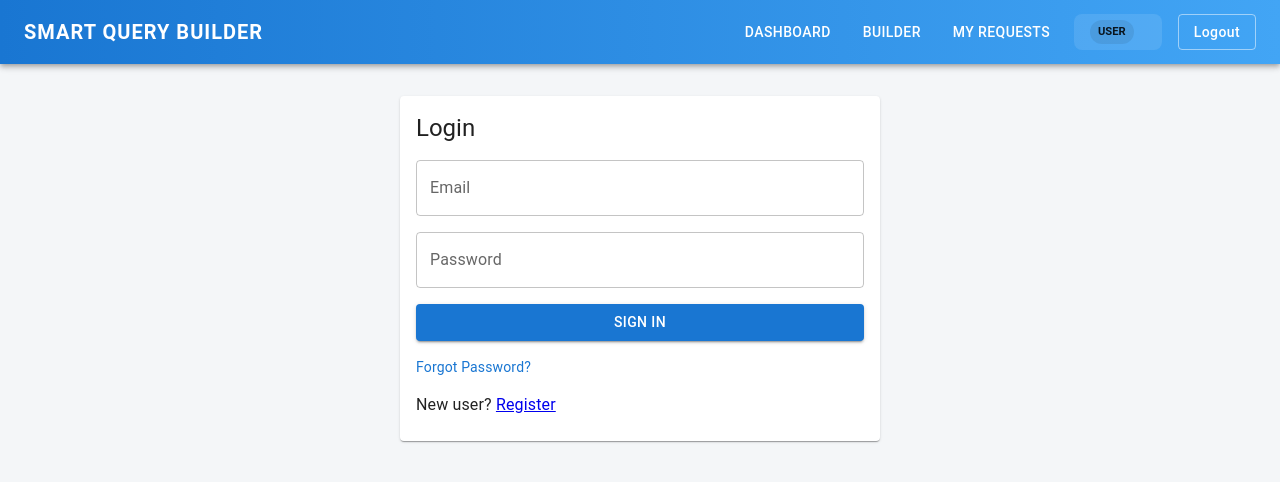
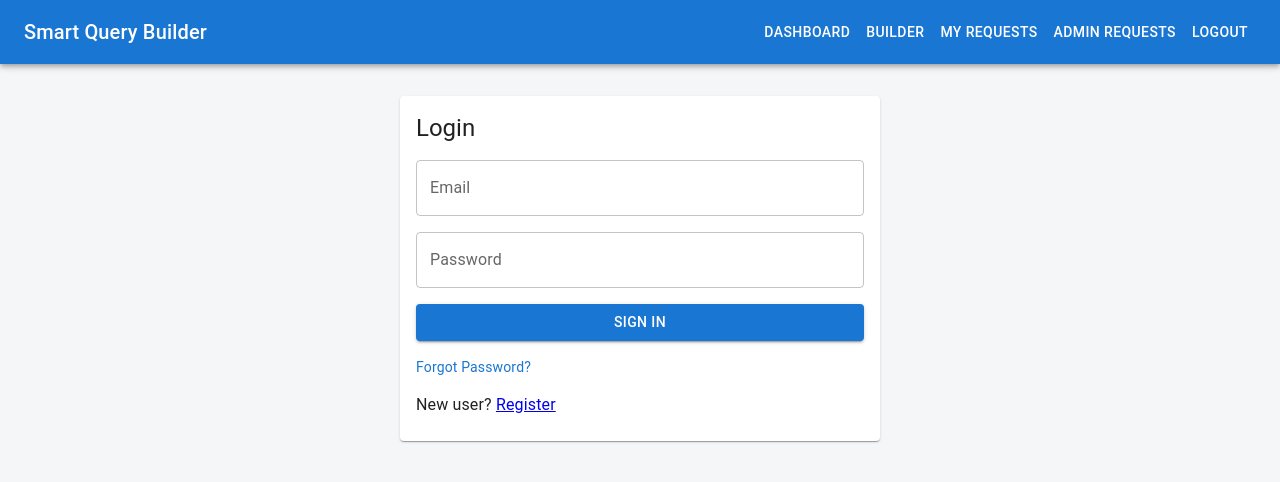
Before and after one commit to ishanfranconnect/Sql-query-builder, a React app in the folder frontend/: page /login in a window 1280 px wide. Shown: the top 482 px of the page. Built offline with nearby package versions, Linux system fonts and the light colour scheme; sample sign-in values are in the browser's storage; the HTML template or start-up script is replaced by a standard one.

Commit message:
changes in the ui part

```diff
--- a/frontend/src/App.jsx
+++ b/frontend/src/App.jsx
@@ -1,5 +1,5 @@
 import { Navigate, Route, Routes } from "react-router-dom";
-import { AppBar, Box, Button, Container, Toolbar, Typography, Chip, Stack } from "@mui/material";
+import { AppBar, Box, Button, Container, Toolbar, Typography } from "@mui/material";
 import { useDispatch, useSelector } from "react-redux";
 import { logout } from "./app/authSlice";
 import LoginPage from "./pages/LoginPage";
@@ -23,45 +23,24 @@ function PrivateRoute({ children }) {
 export default function App() {
   const dispatch = useDispatch();
   const isAuthenticated = useSelector((state) => state.auth.isAuthenticated);
-  const user = useSelector((state) => state.auth.user);
-
-  const isAdmin = user?.roles?.includes("ROLE_ADMIN");
 
   return (
     <Box>
-      <AppBar position="static" sx={{ background: 'linear-gradient(90deg, #1976d2 0%, #42a5f5 100%)' }}>
+      <AppBar position="static">
         <Toolbar>
-          <Typography variant="h6" sx={{ flexGrow: 1, fontWeight: 'bold', letterSpacing: 1 }}>
-            SMART QUERY BUILDER
+          <Typography variant="h6" sx={{ flexGrow: 1 }}>
+            Smart Query Builder
           </Typography>
           {isAuthenticated && (
-            <Stack direction="row" spacing={2} alignItems="center">
+            <>
               <Button color="inherit" component={Link} to="/">Dashboard</Button>
               <Button color="inherit" component={Link} to="/query-builder">Builder</Button>
               <Button color="inherit" component={Link} to="/my-requests">My Requests</Button>
-              {isAdmin && <Button color="inherit" component={Link} to="/admin-requests">Admin Requests</Button>}
-
-              <Box sx={{ display: 'flex', alignItems: 'center', bgcolor: 'rgba(255,255,255,0.1)', px: 2, py: 0.5, borderRadius: 2, gap: 1.5 }}>
-                <Chip
-                  label={isAdmin ? "Admin" : "User"}
-                  size="small"
-                  color={isAdmin ? "secondary" : "default"}
-                  sx={{ fontWeight: 'bold', textTransform: 'uppercase', fontSize: '0.7rem' }}
-                />
-                <Typography variant="body2" sx={{ fontWeight: 500, color: '#fff' }}>
-                  {user?.email}
-                </Typography>
-              </Box>
-
-              <Button
-                variant="outlined"
-                color="inherit"
-                onClick={() => dispatch(logout())}
-                sx={{ ml: 1, textTransform: 'none', borderColor: 'rgba(255,255,255,0.5)' }}
-              >
+              <Button color="inherit" component={Link} to="/admin-requests">Admin Requests</Button>
+              <Button color="inherit" onClick={() => dispatch(logout())}>
                 Logout
               </Button>
-            </Stack>
+            </>
           )}
         </Toolbar>
       </AppBar>
--- a/frontend/src/app/authSlice.js
+++ b/frontend/src/app/authSlice.js
@@ -1,33 +1,26 @@
 import { createSlice } from "@reduxjs/toolkit";
 
 const initialToken = localStorage.getItem("token");
-const initialUser = JSON.parse(localStorage.getItem("user") || "null");
 
 const authSlice = createSlice({
   name: "auth",
   initialState: {
     token: initialToken,
-    user: initialUser,
     isAuthenticated: Boolean(initialToken),
   },
   reducers: {
-    setCredentials: (state, action) => {
-      const { token, email, roles } = action.payload;
-      state.token = token;
-      state.user = { email, roles };
+    setToken: (state, action) => {
+      state.token = action.payload;
       state.isAuthenticated = true;
-      localStorage.setItem("token", token);
-      localStorage.setItem("user", JSON.stringify({ email, roles }));
+      localStorage.setItem("token", action.payload);
     },
     logout: (state) => {
       state.token = null;
-      state.user = null;
       state.isAuthenticated = false;
       localStorage.removeItem("token");
-      localStorage.removeItem("user");
     },
   },
 });
 
-export const { setCredentials, logout } = authSlice.actions;
+export const { setToken, logout } = authSlice.actions;
 export default authSlice.reducer;
--- a/frontend/src/pages/LoginPage.jsx
+++ b/frontend/src/pages/LoginPage.jsx
@@ -3,7 +3,7 @@ import { Button, Card, CardContent, Stack, TextField, Typography } from "@mui/ma
 import { Link, useNavigate } from "react-router-dom";
 import { useDispatch } from "react-redux";
 import api from "../api/client";
-import { setCredentials } from "../app/authSlice";
+import { setToken } from "../app/authSlice";
 
 export default function LoginPage() {
   const [form, setForm] = useState({ email: "", password: "" });
@@ -14,7 +14,7 @@ export default function LoginPage() {
   const submit = async () => {
     try {
       const { data } = await api.post("/auth/login", form);
-      dispatch(setCredentials(data));
+      dispatch(setToken(data.token));
       navigate("/");
     } catch (err) {
       const errorMsg = err.response?.data?.message || err.response?.data?.error || "Login failed. Please check your credentials.";
```
